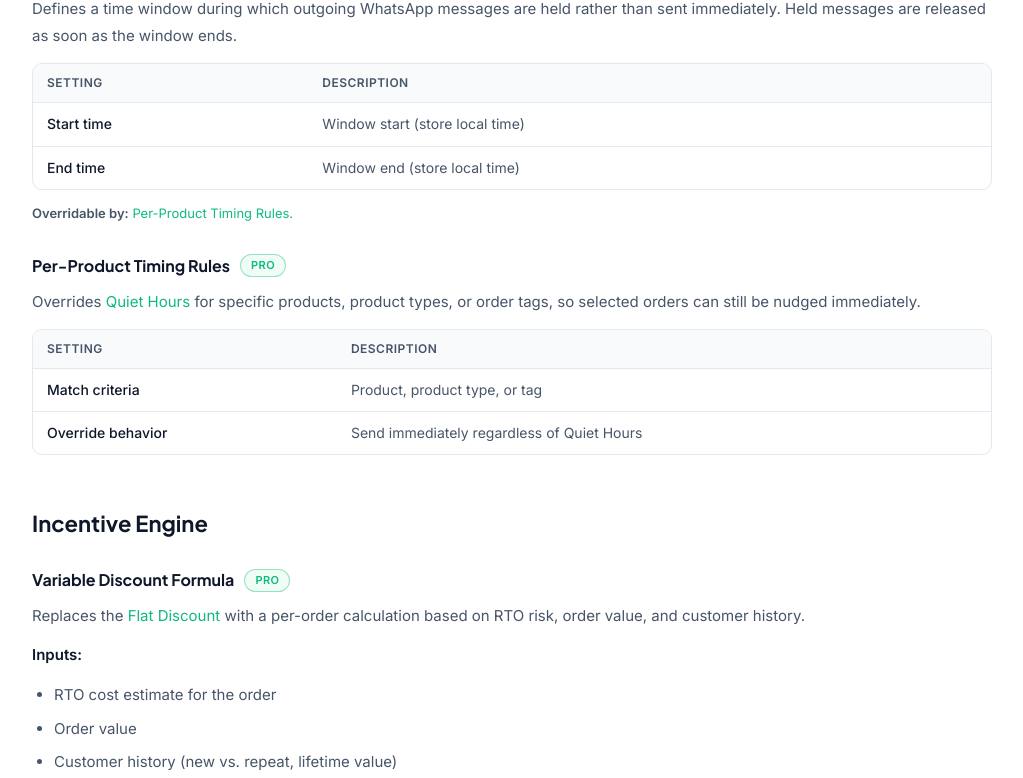
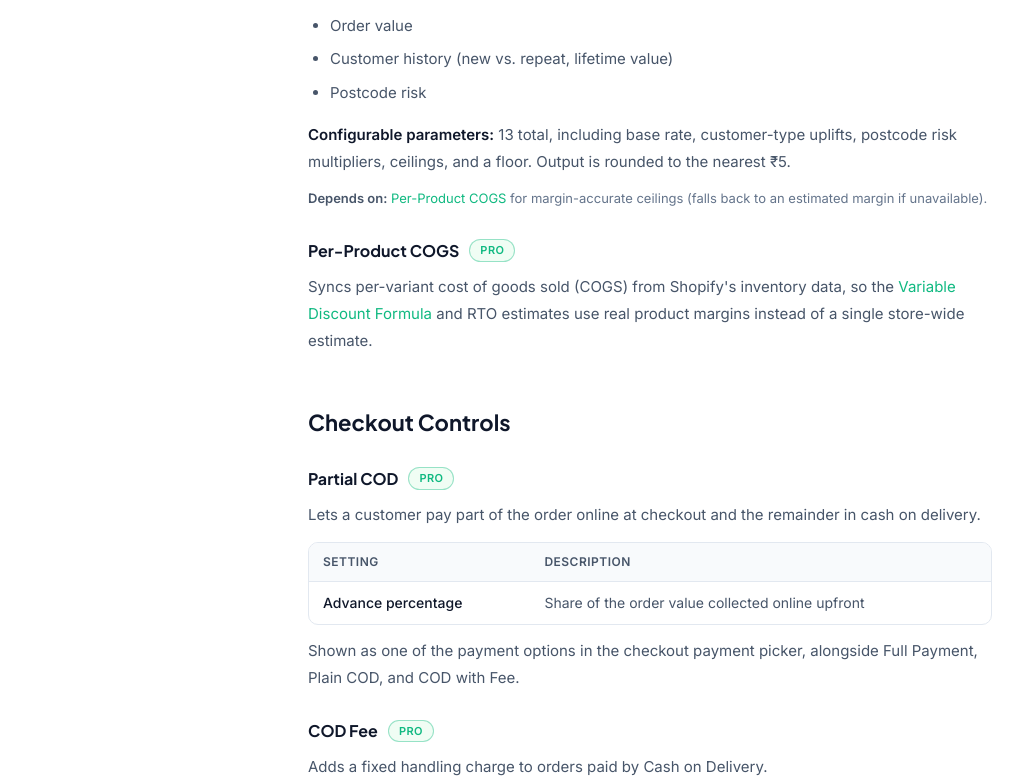
Before and after one commit to TheGrowthAgency2026/CODFLIPweb, a Next.js app: page /documentation in a window 1280 px wide. Shown: the part 3890-4668 px from the top of the page, without its empty margins (128-1151 px from the left). Built offline with nearby package versions, Linux system fonts and the light colour scheme.

Commit message:
app documentation fixing

```diff
--- a/src/app/documentation/page.tsx
+++ b/src/app/documentation/page.tsx
@@ -255,7 +255,7 @@ export default function Documentation() {
           </p>
         </div>
 
-        <div style={{ display: 'grid', gridTemplateColumns: 'minmax(0, 1fr)', gap: '56px' }} className="md:grid-cols-[220px_minmax(0,1fr)]">
+        <div className="grid grid-cols-1 md:grid-cols-[220px_minmax(0,1fr)] gap-14">
           {/* TOC */}
           <nav
             style={{
```
